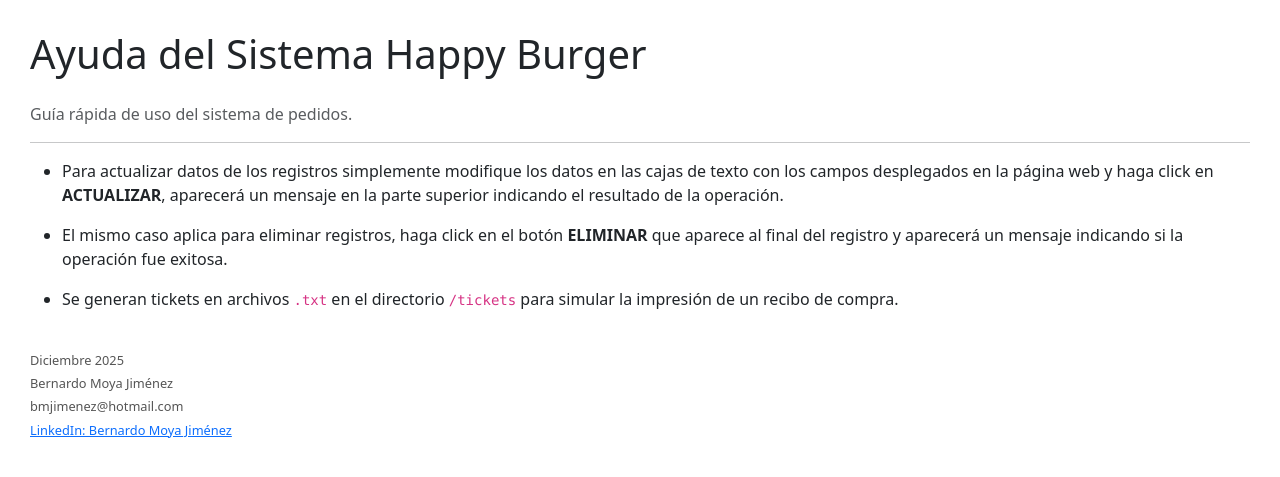
After one commit to bmjimenez/Happy_Burguer_CRUD, a Flask app: page /ayuda in a window 1280 px wide. The commit adds this page. Shown: the top 477 px of the page. Run offline with Flask 3, Linux system fonts and the light colour scheme.

Commit message:
Agregar visualizacion de tickets y archivo de ayuda

```diff
--- a/routes/rutas.py
+++ b/routes/rutas.py
@@ -12,7 +12,7 @@ email: bmjimenez@hotmail.com
 #Importaciones
 import os
 import sqlite3
-from flask import Flask, render_template, request, redirect, url_for, flash
+from flask import Flask, render_template, request, redirect, url_for, flash,abort
 from db import init_db
 from models.clientes import Cliente
 from models.menu import Menu
@@ -49,6 +49,16 @@ def index():
         pedido_buscado = Pedido.consultar_pedido(id_pedido_buscar)
         # NO forzamos tab aquí, respetamos el tab recibido (normalmente 'pedidos' definido arriba)
 
+    # Listar archivos de la carpeta tickets
+    tickets_dir = os.path.join(BASE_DIR, "tickets")
+    tickets = []
+
+    if os.path.exists(tickets_dir):
+        # Obtener lista de tickets y ordenarlos alfabéticamente
+        tickets = sorted(
+        [f for f in os.listdir(tickets_dir) if f.endswith(".txt")]
+        )
+
     return render_template(
         "index.html",
         clientes=clientes,
@@ -56,6 +66,7 @@ def index():
         pedidos=pedidos,
         pedido_buscado=pedido_buscado,
         tab_activa=tab_activa,
+        tickets=tickets
     )
 
 
@@ -228,3 +239,37 @@ def eliminar_pedido(id_pedido):
         flash(f"Error al eliminar pedido: {e}")
 
     return redirect(url_for("index", tab=tab))
+
+# Ruta de ayuda
+@app.route("/ayuda")
+def ayuda():
+    return render_template("ayuda.html")
+
+# Ruta para ver el contenido de un ticket
+@app.route("/tickets/<path:nombre>")
+def ver_ticket(nombre):
+    # Directorio de tickets en la raíz del proyecto
+    tickets_dir = os.path.join(BASE_DIR, "tickets")
+
+    # Evitar path traversal: nos quedamos solo con el nombre de archivo
+    safe_name = os.path.basename(nombre)
+
+    # Solo permitimos archivos .txt
+    if not safe_name.endswith(".txt"):
+        abort(404)
+
+    file_path = os.path.join(tickets_dir, safe_name)
+
+    if not os.path.isfile(file_path):
+        abort(404)
+
+    # Leer contenido del ticket
+    with open(file_path, "r", encoding="utf-8") as f:
+        contenido = f.read()
+
+    # Renderizar una plantilla simple que muestre el ticket
+    return render_template("ticket.html", nombre=safe_name, contenido=contenido)
+
+
+if __name__ == "__main__":
+    app.run(debug=True, use_reloader=False)
--- /dev/null
+++ b/templates/ayuda.html
@@ -0,0 +1,61 @@
+<!doctype html>
+<html lang="es">
+<head>
+    <meta charset="utf-8">
+    <title>Ayuda - Sistema Happy Burger</title>
+    <link
+        href="https://cdn.jsdelivr.net/npm/bootstrap@5.3.2/dist/css/bootstrap.min.css"
+        rel="stylesheet"
+    >
+    <style>
+        body {
+            padding: 30px;
+        }
+        .footer-info {
+            font-size: 0.8rem;
+            color: #555;
+            margin-top: 40px;
+        }
+    </style>
+</head>
+
+<body>
+
+    <h1 class="mb-4">Ayuda del Sistema Happy Burger</h1>
+    <p class="text-muted">Guía rápida de uso del sistema de pedidos.</p>
+
+    <hr>
+
+    <ul>
+        <li>
+            Para actualizar datos de los registros simplemente modifique los datos en las cajas
+            de texto con los campos desplegados en la página web y haga click en
+            <strong>ACTUALIZAR</strong>, aparecerá un mensaje en la parte superior indicando el
+            resultado de la operación.
+        </li>
+
+        <li class="mt-3">
+            El mismo caso aplica para eliminar registros, haga click en el botón
+            <strong>ELIMINAR</strong> que aparece al final del registro y aparecerá un mensaje
+            indicando si la operación fue exitosa.
+        </li>
+
+        <li class="mt-3">
+            Se generan tickets en archivos <code>.txt</code> en el directorio
+            <code>/tickets</code> para simular la impresión de un recibo de compra.
+        </li>
+    </ul>
+
+    <div class="footer-info">
+        <p class="mb-1">Diciembre 2025</p>
+        <p class="mb-1">Bernardo Moya Jiménez</p>
+        <p class="mb-1">bmjimenez@hotmail.com</p>
+        <p class="mb-1">
+            <a href="https://www.linkedin.com/in/bernardo-moya-jimenez-3547952b6/" target="_blank">
+                LinkedIn: Bernardo Moya Jiménez
+            </a>
+        </p>
+    </div>
+
+</body>
+</html>
```
Also changed, not shown: render.yaml (added, +11 -0 lines), templates/index.html (+50 -0 lines), templates/ticket.html (added, +38 -0 lines), 2 other files.
